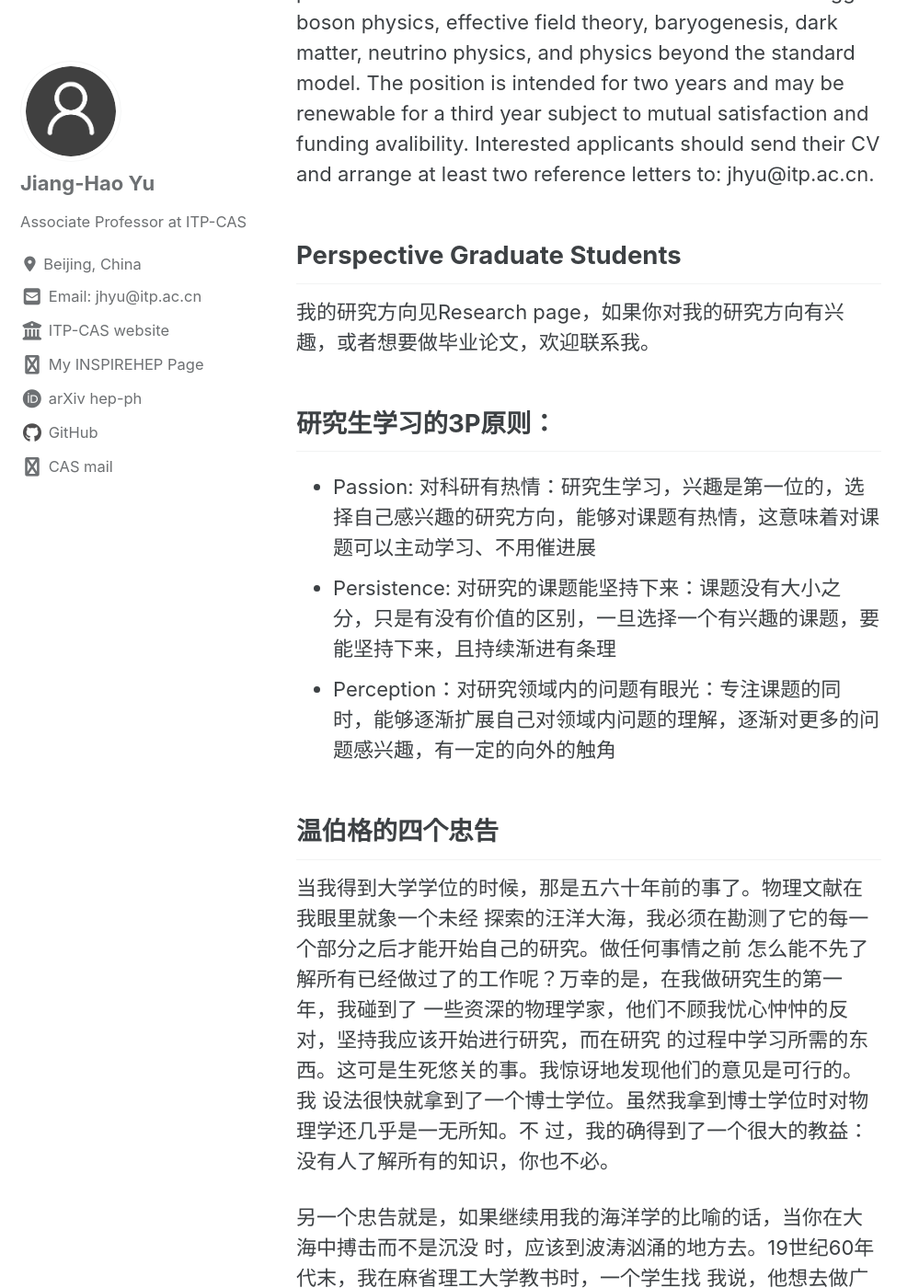
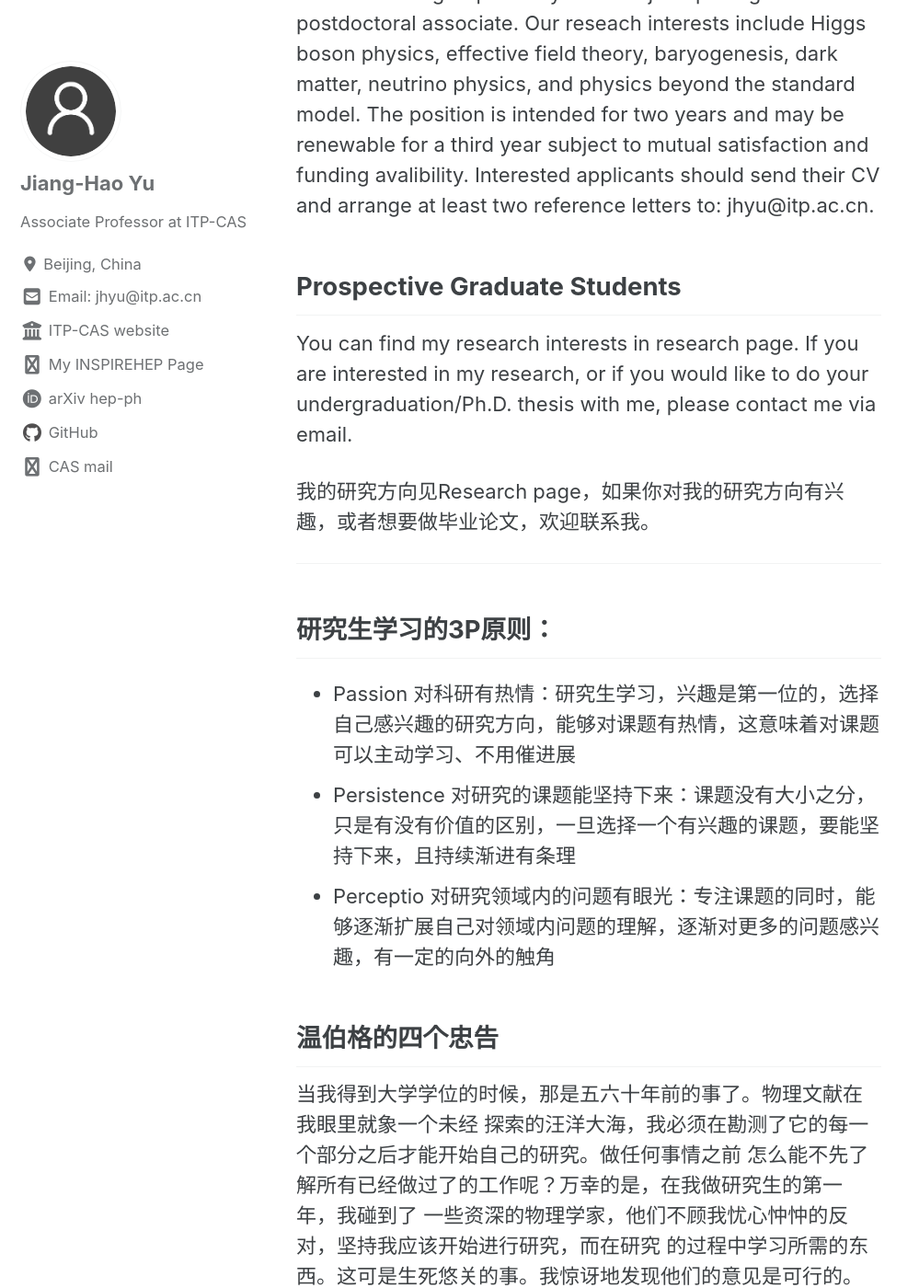
Before and after one commit to jhyu-itp/jhyu-itp.github.io, a Jekyll site: the page built from _pages/science.md, in a window 1280 px wide and 1400 px high, scrolled down 337 px. Shown: the whole window at 92% size, without its empty margins (0-999 px from the left). Built offline with Jekyll 4.4.1, drawn with Linux system fonts in a browser that asks for light colours; cached includes are drawn as plain includes; nearby versions of some CDN libraries; a style sheet for code colours, icons or effects is not loaded; some of the changed text lies outside the part shown.

Commit message:
Update science.md

```diff
--- a/_pages/science.md
+++ b/_pages/science.md
@@ -1,5 +1,5 @@
 ---
-title: "Postdoc Jobs and Graduate Students"
+title: "Postdoc Jobs and Prospective Students"
 excerpt: "List of Popular science"
 permalink: /science/
 layout: science
@@ -10,16 +10,20 @@ layout: science
 This research group usually has one job opening for postdoctoral associate. Our reseach interests include Higgs boson physics, effective field theory, baryogenesis, dark matter, neutrino physics, and physics beyond the standard model. The position is intended for two years and may be renewable for a third year subject to mutual satisfaction and funding avalibility. Interested applicants should send their CV and arrange at least two reference letters to: jhyu@itp.ac.cn.
 
 
-## Perspective Graduate Students
+## Prospective Graduate Students
+
+You can find my research interests in research page. If you are interested in my research, or if you would like to do your undergraduation/Ph.D. thesis with me, please contact me via email.
 
 我的研究方向见Research page，如果你对我的研究方向有兴趣，或者想要做毕业论文，欢迎联系我。
 
 
+----------------------------
+
 ## 研究生学习的3P原则：
 
-* Passion: 对科研有热情：研究生学习，兴趣是第一位的，选择自己感兴趣的研究方向，能够对课题有热情，这意味着对课题可以主动学习、不用催进展
-* Persistence: 对研究的课题能坚持下来：课题没有大小之分，只是有没有价值的区别，一旦选择一个有兴趣的课题，要能坚持下来，且持续渐进有条理
-* Perception：对研究领域内的问题有眼光：专注课题的同时，能够逐渐扩展自己对领域内问题的理解，逐渐对更多的问题感兴趣，有一定的向外的触角
+* Passion 对科研有热情：研究生学习，兴趣是第一位的，选择自己感兴趣的研究方向，能够对课题有热情，这意味着对课题可以主动学习、不用催进展
+* Persistence 对研究的课题能坚持下来：课题没有大小之分，只是有没有价值的区别，一旦选择一个有兴趣的课题，要能坚持下来，且持续渐进有条理
+* Perceptio 对研究领域内的问题有眼光：专注课题的同时，能够逐渐扩展自己对领域内问题的理解，逐渐对更多的问题感兴趣，有一定的向外的触角
 
 
 ## 温伯格的四个忠告
```
